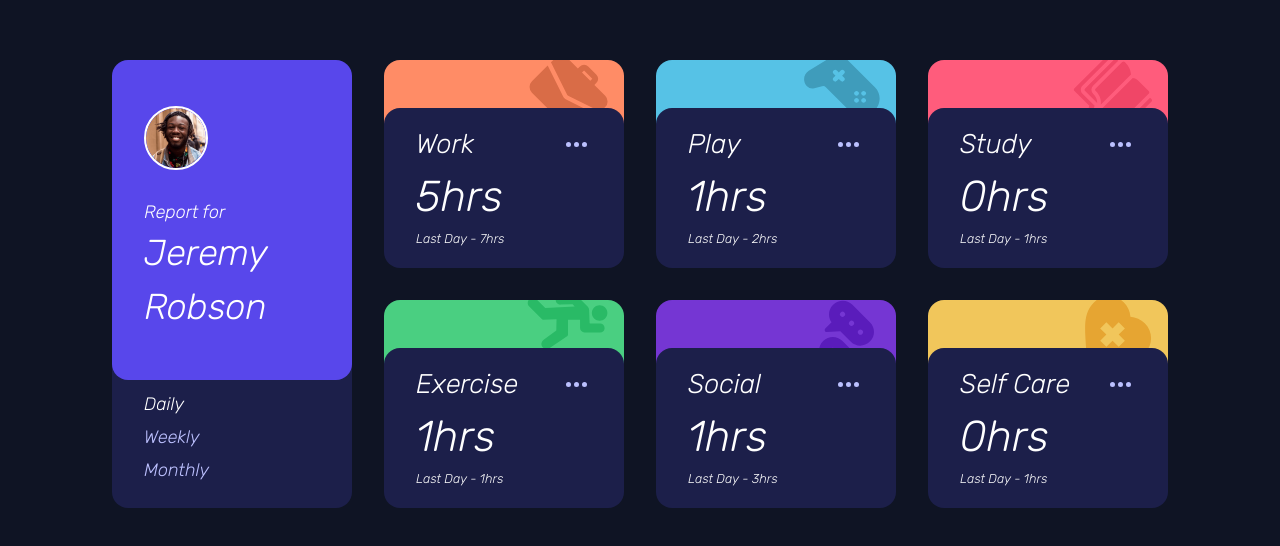
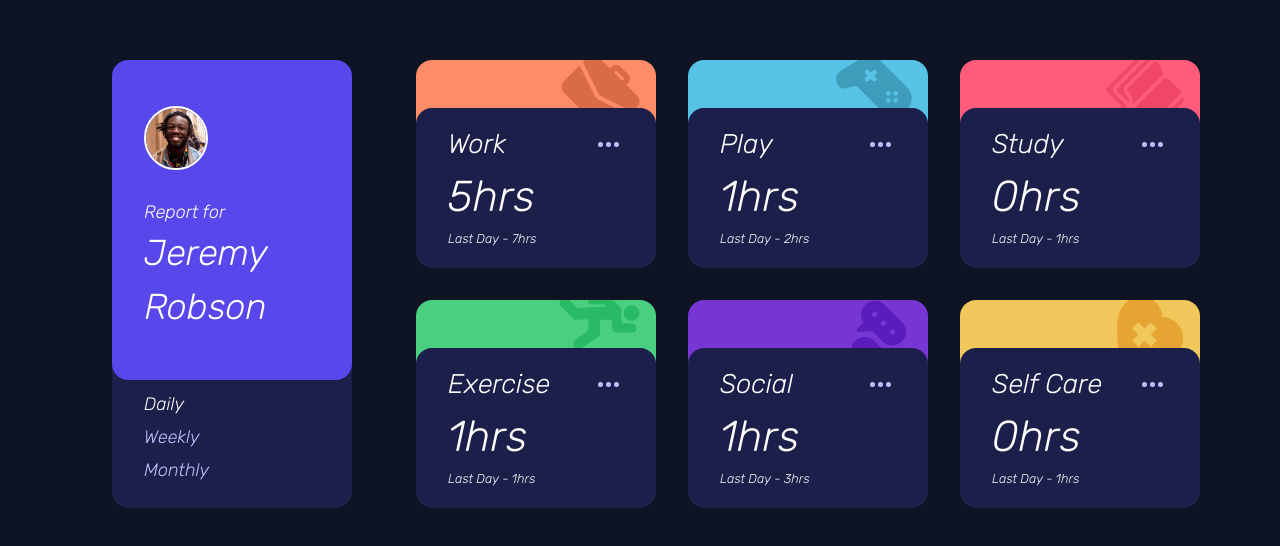
Before and after one commit to Adel-Al-Qosi/time-tracking-dashboard, a React (Create React App) app: page / in a window 1280 px wide. Shown: the part 108-654 px from the top of the page. Built offline with nearby package versions, Linux system fonts and the light colour scheme; a web font is replaced by a local one.

Commit message:
try to fix css on netlify

```diff
--- a/src/index.css
+++ b/src/index.css
@@ -373,7 +373,7 @@ select {
 
   .card {
     width: 15rem;
-
+    padding-inline: 2rem;
   }
 
   .info-card {
```
